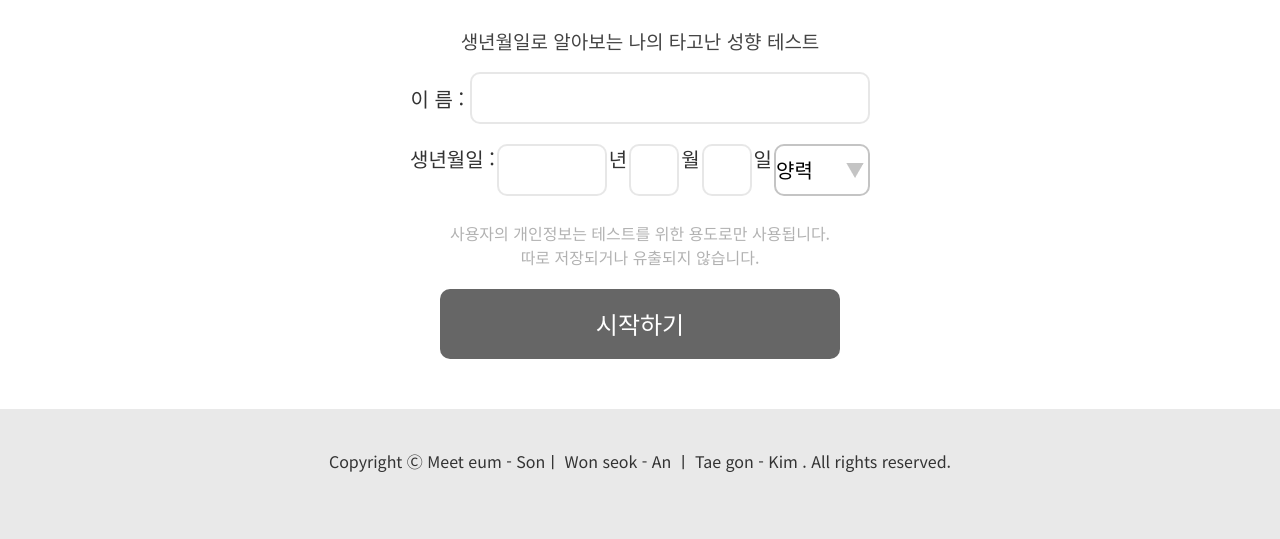
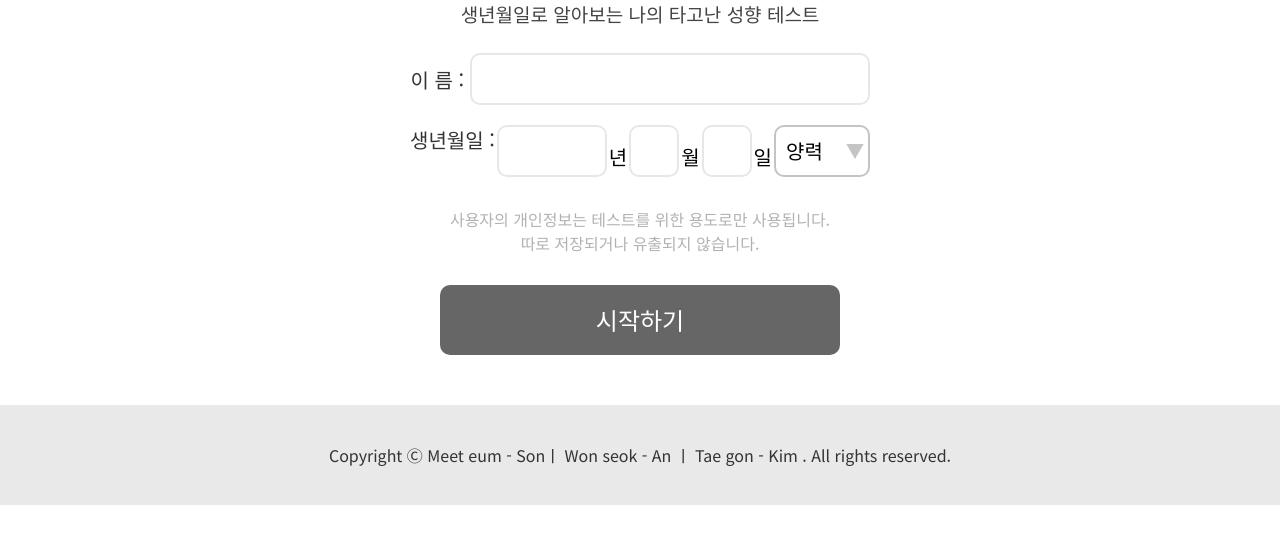
Before and after one commit to earlyway/earlyway.github.io, a plain HTML site: page index.html in a window 1280 px wide. Shown: the part 528-1067 px from the top of the page. After the commit the page ends 1033 px from the top, so only its background shows below. Drawn offline with Linux system fonts and the light colour scheme.

Commit message:
210710 vol.2

```diff
--- a/index.html
+++ b/index.html
@@ -1,6 +1,8 @@
 <!DOCTYPE html>
 <html lang="ko">
     <title>나의 타고난 자연의 모습은?</title>
+    <head>
+        <meta name="viewport" content="width=device-width, inital-scale=1, minimum-scale=1, maximum-scale=1, user-scalable=no">
         <!--글씨체-->
         <link rel="preconnect" href="https://fonts.googleapis.com">
         <link rel="preconnect" href="https://fonts.gstatic.com" crossorigin>
@@ -10,7 +12,7 @@
 href="https://cdn.appres.org/premium/e494b657e28cb612e2737d206877e814f012e97a/icons/favicon_.ico"/>
         <!--css파일 연결-->
         <link rel="stylesheet" type="text/css" href="inputstyle.css">
-
+        </head>
 
     <script>
     function chkChar(obj){
@@ -43,9 +45,9 @@ href="https://cdn.appres.org/premium/e494b657e28cb612e2737d206877e814f012e97a/ic
         <form action="/output1.html" method="get">
             <div class="name">이  름  : <input type="text" name="birthname" onkeyup="chkChar(this)"  minlength="2" maxlength="5" size="40" oninvalid="alert('이름을 입력하세요');" required>
             </div>
-            <div class="birth">생년월일 :<input type="text" name="birthyear" id="year" onkeyup="chkChar(this)" pattern="[0-9]{4}" title="'yyyy'와 같은 4자리 숫자" minlength="4" maxlength="4" size="4" oninvalid="alert('태어난 연도를 입력하세요');" required>년
-                                        <input type="text" name="birthmonth" id="month" onkeyup="chkChar(this)" pattern="[0-9]{2}" title="'04,12'와 같은 2자리 숫자" minlength="2" maxlength="2" size="2" oninvalid="alert('태어난 월을 입력하세요');" required>월
-                                        <input type="text" name="birthday" id="date" onkeyup="chkChar(this)" pattern="[0-9]{2}" title="'03,15,26'와 같은 2자리 숫자" minlength="2" maxlength="2" size="2" oninvalid="alert('태어난 일을 입력하세요');" required>일
+            <div class="birth">생년월일 :<input type="text" name="birthyear" id="year" onkeyup="chkChar(this)" pattern="[0-9]{4}" title="'yyyy'와 같은 4자리 숫자" minlength="4" maxlength="4" size="4" oninvalid="alert('태어난 연도를 입력하세요');" required><span>년</span>
+                                        <input type="text" name="birthmonth" id="month" onkeyup="chkChar(this)" pattern="[0-9]{2}" title="'04,12'와 같은 2자리 숫자" minlength="2" maxlength="2" size="2" oninvalid="alert('태어난 월을 입력하세요');" required><span>월</span>
+                                        <input type="text" name="birthday" id="date" onkeyup="chkChar(this)" pattern="[0-9]{2}" title="'03,15,26'와 같은 2자리 숫자" minlength="2" maxlength="2" size="2" oninvalid="alert('태어난 일을 입력하세요');" required><span>일</span>
             <!-- 양력음력 -->
             <select id="solarselect">
                 <option value="yang" selected>양력</option>
--- a/inputstyle.css
+++ b/inputstyle.css
@@ -43,7 +43,8 @@
     width : 100%;
     height : 25px;
     font-size: 19px;
-    margin-bottom : 20px;
+    margin-top: -27px;
+    margin-bottom : 28px;
 }
 
 .name{
@@ -60,6 +61,7 @@
     font-size: 20px;
     width: 400px;
     height: 52px;
+    padding-left: 10px;
 }
 
 .birth{
@@ -77,6 +79,10 @@
     font-size: 20px;
     margin-left: 2px;
     margin-right: 2px;
+    padding-left: 10px;
+}
+.birth>span{
+    margin-top: 17px;
 }
 #year{
     width: 110px;
@@ -100,6 +106,7 @@ select{
     margin-left: 2px;
     background: url('/image/selectdown.png') no-repeat 95% 50%;
     appearance: none;
+    padding-left: 10px;
 }
 select::-ms-expand{
     display: none;
@@ -119,8 +126,8 @@ select::-ms-expand{
     font-size: 16px;
     color: #000000;
     opacity: 0.3;
-    margin-top: 25px;
-    margin-bottom: 20px;
+    margin-top: 30px;
+    margin-bottom: 30px;
 }
 .flexboxbottom > input{
     font-family: 'Jua', sans-serif;
@@ -132,6 +139,7 @@ select::-ms-expand{
     border-radius: 10px;
     border : 0;
     outline: 0;
+    cursor: pointer;
 }
 .footer{
     display: flex;
@@ -140,11 +148,12 @@ select::-ms-expand{
     background-color: rgba(211, 211, 211, 0.5);
     color: #333333;
     height: 40px;
-    padding-top: 40px;
-    padding-bottom: 50px;
+    padding-top: 30px;
+    padding-bottom: 30px;
+    line-height: 2.5;
 }
 
-@media screen and (max-width : 320px){
+@media all and (max-width : 320px){
     .flexbox>img{
         width: 300px;
     }
--- a/outputstyle1.css
+++ b/outputstyle1.css
@@ -56,7 +56,7 @@
     display: flex;
     text-align: center;
     justify-content: space-between;
-    margin : 40px auto 20px auto;
+    margin : 40px auto 25px auto;
     width: 454px;
 }
 #fb{
@@ -91,6 +91,7 @@
     border-radius: 10px;
     border: 0;
     outline: 0;
+    cursor: pointer;
 }
 .resultbottom> button:last-child{
     font-family: 'Jua', sans-serif;
@@ -103,18 +104,18 @@
     border-radius: 10px;
     border: 0;
     outline: 0;
+    cursor: pointer;
 }
 .footer{
     display: flex;
     justify-content: center;
     background-color: rgba(211, 211, 211, 0.4);
     margin-top: 50px;
-    margin-bottom: 20px;
     padding-top: 30px;
-    padding-bottom: 20px;
+    padding-bottom: 30px;
 }
 
-@media screen and (max-width : 320px){
+@media all and (max-width : 320px){
     .main{
         font-size: 22px;
     }
```
Also changed, not shown: output1.html (+3 -2 lines).
